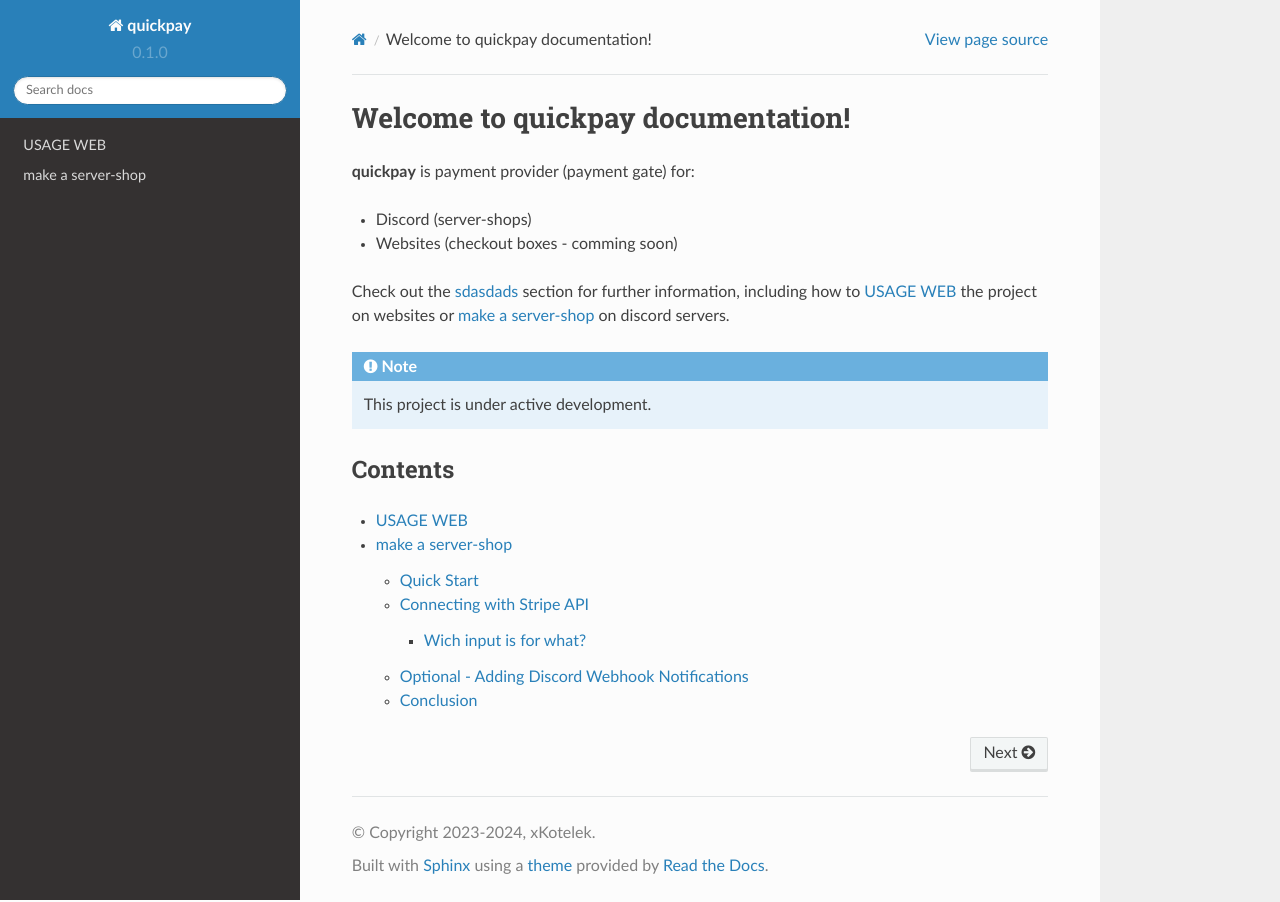
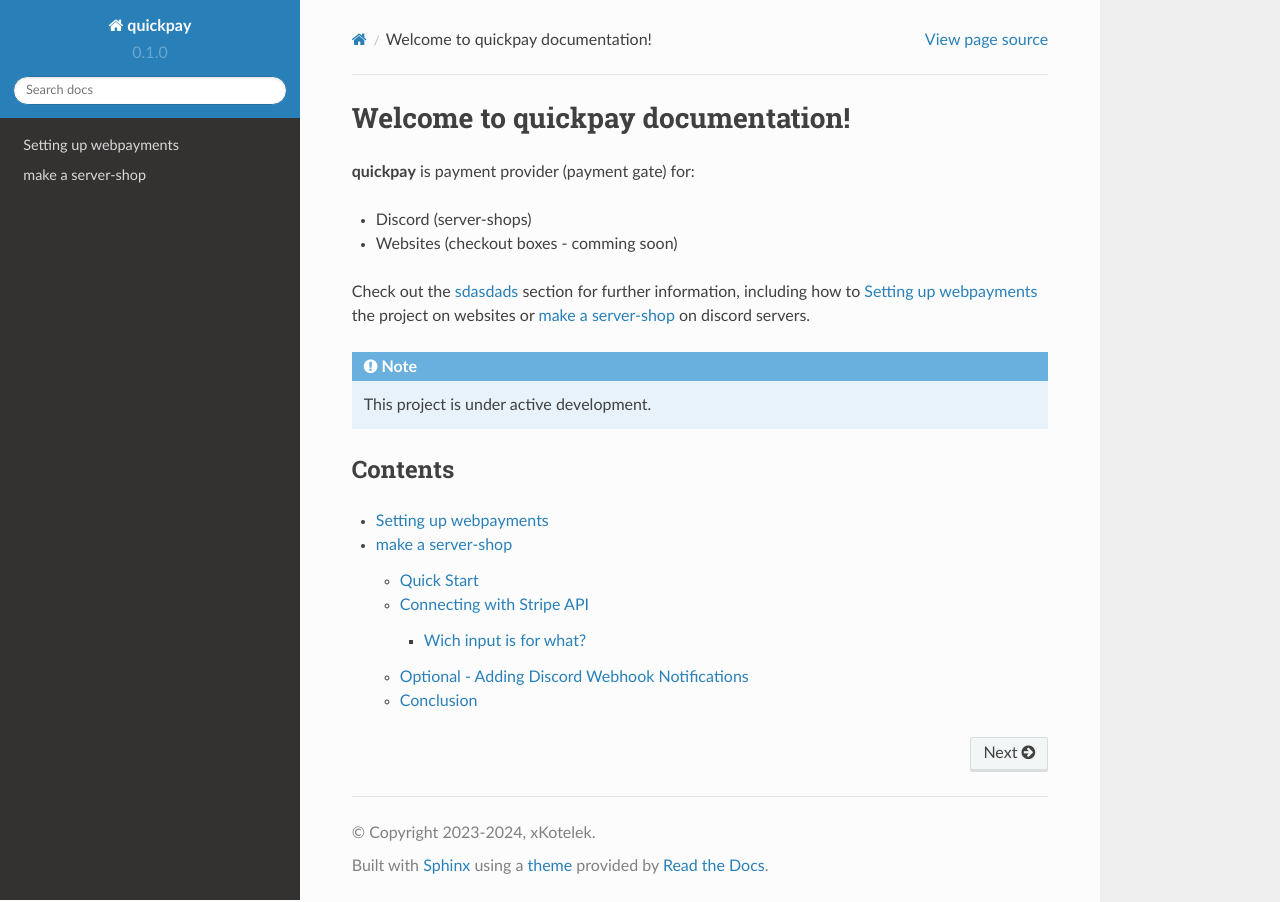
Before and after one commit to xKotelek/quickpay-docs, a Sphinx documentation site: the page built from docs/source/index.rst, in a window 1280 px wide. Built offline with Sphinx 7.4.7 and the Read the Docs theme 2.0.0, drawn with Linux system fonts in a browser that asks for light colours.

Commit message:
Update usageweb.rst

```diff
--- a/docs/source/usageweb.rst
+++ b/docs/source/usageweb.rst
@@ -1,2 +1,2 @@
-USAGE WEB
-=========
+Setting up webpayments
+======================
```
